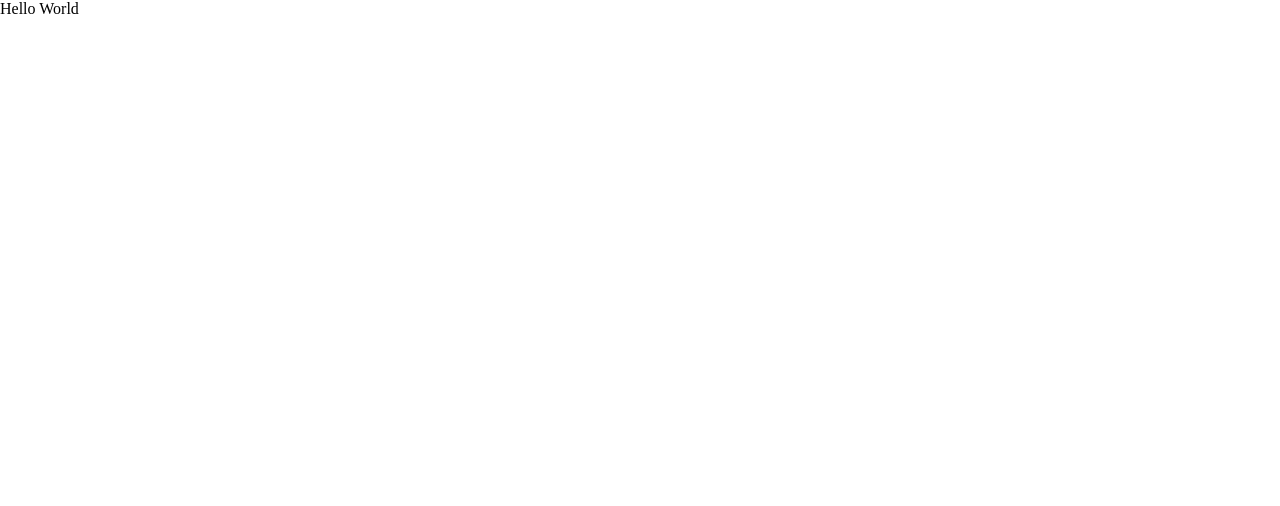
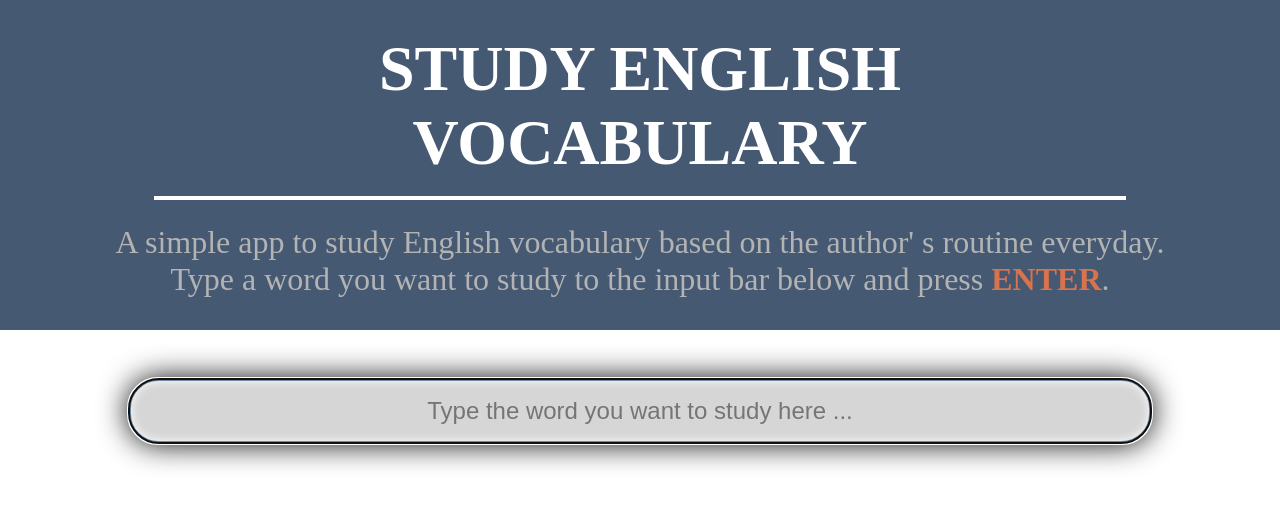
Before and after one commit to ledminh/vocabStudy, a React app: page / in a window 1280 px wide. Built offline with nearby package versions, Linux system fonts and the light colour scheme.

Commit message:
Finish build Input

```diff
--- a/package.json
+++ b/package.json
@@ -56,7 +56,7 @@
     "react": "^17.0.2",
     "react-dom": "^17.0.2",
     "react-router-dom": "^6.2.1",
-    "styled-component": "^2.8.0"
+    "styled-components": "^5.3.5"
   },
   "browserslist": [
     "last 2 Chrome versions"
--- /dev/null
+++ b/src/components/Header.js
@@ -0,0 +1,48 @@
+import styled from 'styled-components';
+
+const Header = () => (
+    <Wrapper>
+            <h1>STUDY ENGLISH VOCABULARY</h1>
+            <div className='sub-title'>
+                <p>A simple app to study English vocabulary based on the author&apos;
+            s routine everyday.</p>
+                <p>Type a word you want to study to the input bar below and press <span className='emphasize'>ENTER</span>.</p>
+            </div>
+    </Wrapper>
+)
+
+export default Header;
+
+const Wrapper = styled.header`
+    background-color: #465973;
+    width: 100%;
+    padding: 2rem;
+
+    text-align: center;
+
+    h1 {
+        border-bottom: 4px solid white;
+        width: 80%;
+        margin: auto;
+
+        color: white;
+
+        padding-bottom: 1rem;
+
+        margin-bottom: 1.5rem;
+
+        font-size: 4rem;
+    }
+
+    .sub-title {
+        color: rgb(179, 179, 179);
+
+        font-size: 2rem;
+
+        .emphasize {
+            color: #d9734e;
+            font-weight: bold;
+        }
+
+    }
+`
--- /dev/null
+++ b/src/components/InputBar.js
@@ -0,0 +1,57 @@
+import { useContext, useState } from "react";
+import  styled  from 'styled-components';
+import {DataContext} from "../controls/DataContext";
+
+function InputBar() {
+    const [value, setValue] = useState("");
+    const {addData} = useContext(DataContext);
+
+    const handleKeyUp = (e) => {
+        if(e.key == 'Enter') {
+            addData(value);
+            setValue("");
+
+            console.log(e.target.focus());
+        }
+    }
+
+    return (
+        <Wrapper>
+            <Input type="text"
+                    value={value}
+                    onChange={(e) => setValue(e.target.value)}
+                    onKeyUp={handleKeyUp}
+                    placeholder="Type the word you want to study here ..."
+                    alt="word-input"
+                    // eslint-disable-next-line jsx-a11y/no-autofocus
+                    autoFocus
+                    />
+        </Wrapper>
+    )
+}
+
+
+
+export default InputBar;
+
+const Wrapper = styled.div`
+    width: 80%;
+    margin: auto;
+    margin-top: 3rem;
+`;
+
+const Input = styled.input`
+    width: 100%;
+    border-radius: 30px;
+    border: 3px solid #6D8BA6;
+
+    padding: 1rem;
+    font-size: 1.5rem;
+
+    text-align: center;
+
+    :focus {
+        box-shadow: 0 0 30px black, 0 0 10px inset white;
+        background-color: #d6d6d6;
+    }
+`
--- /dev/null
+++ b/src/components/Main.js
@@ -0,0 +1,17 @@
+import { useContext } from 'react';
+import { DataContext } from '../controls/DataContext';
+
+
+
+
+function Main() {
+    const {data} = useContext(DataContext);
+
+    return (
+        <div>
+            {data.map(d => <p key={d}>{d}</p>)}
+        </div>
+    )
+}
+
+export default Main;
--- /dev/null
+++ b/src/controls/DataContext.js
@@ -0,0 +1,22 @@
+import { createContext, useState } from "react";
+
+const DataContext = createContext();
+
+function useDataContext() {
+    const [data, setData] = useState([]);
+
+    const addData = (d) => setData([d, ...data]);
+
+    const Data = {data, addData};
+
+    const DataProvider = ({children}) => <DataContext.Provider value={Data}>{children}</DataContext.Provider>
+
+    return DataProvider;
+
+}
+
+export default useDataContext;
+
+export {
+    DataContext
+}
--- a/src/index.html
+++ b/src/index.html
@@ -4,7 +4,7 @@
     <meta charset="UTF-8">
     <meta http-equiv="X-UA-Compatible" content="IE=edge">
     <meta name="viewport" content="width=device-width, initial-scale=1.0">
-    <title>My React App</title>
+    <title>Vocabulary Study</title>
 </head>
 <body>
     <div id="container"></div>
--- a/src/index.js
+++ b/src/index.js
@@ -2,10 +2,28 @@ import './style.css';
 
 import { render } from 'react-dom';
 
+import useDataContext from './controls/DataContext';
+
+import Header from './components/Header';
+import InputBar from './components/InputBar';
+import Main from './components/Main';
+
+
+
+
 
 function App() {
+    const DataProvider = useDataContext();
 
-    return <div>Hello World</div>
+    return (
+    <>
+        <Header />
+        <DataProvider>
+            <InputBar />
+            <Main />
+        </DataProvider>
+    </>
+    )
 }
 
 
```
Also changed, not shown: src/style.css (line endings or trailing spaces), 1 other file.
